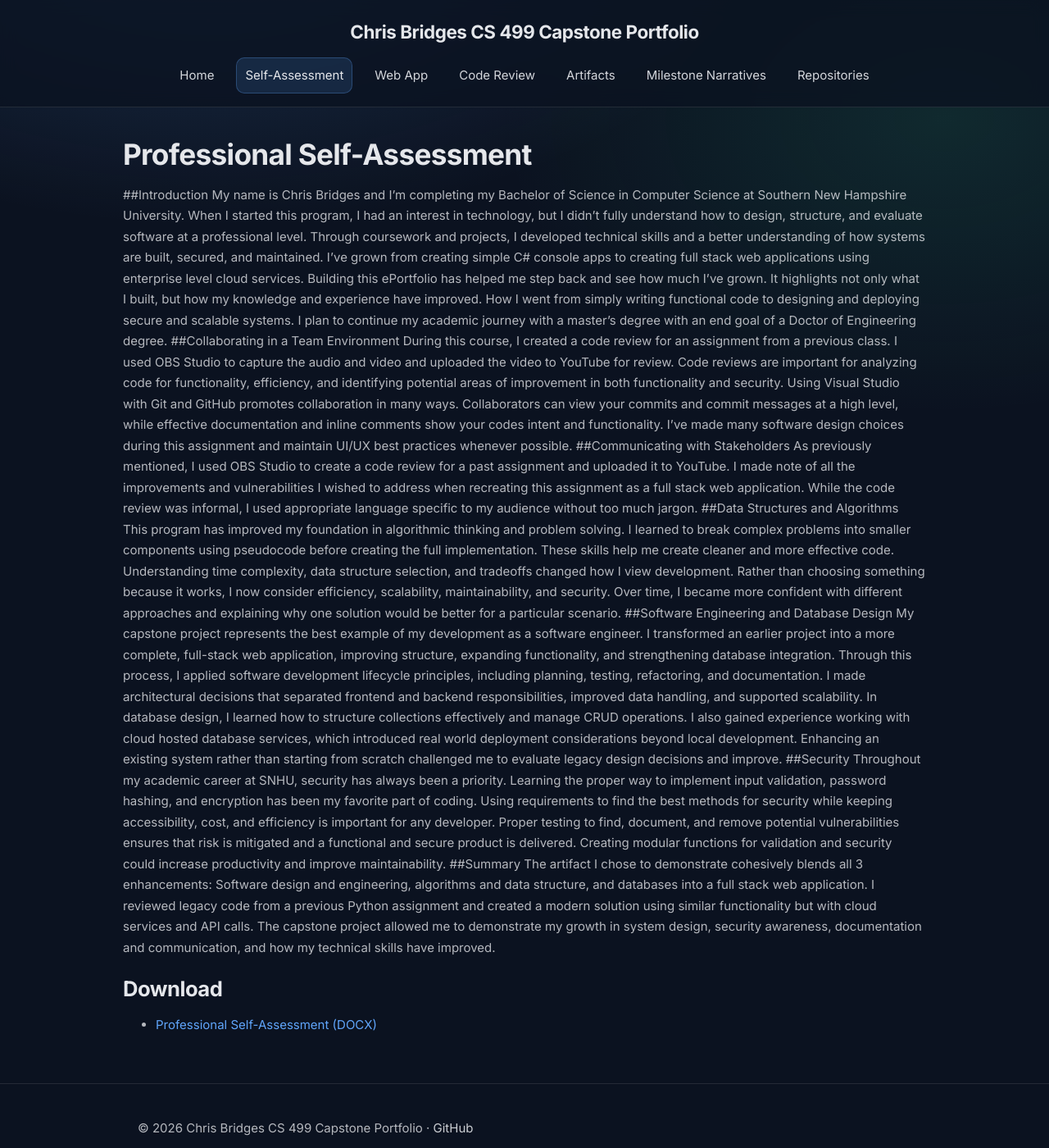
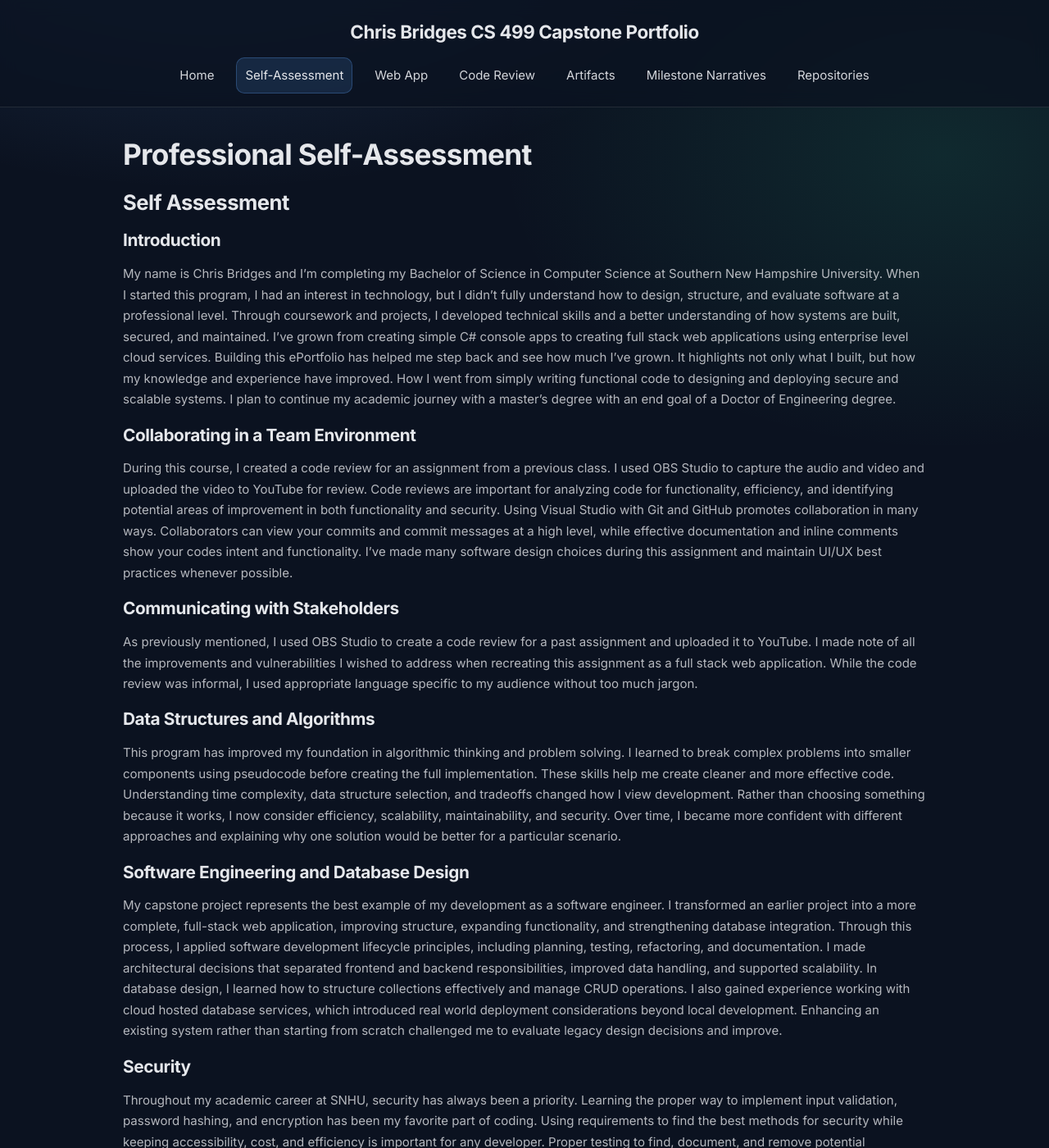
Before and after one commit to christopherbridges1/christopherbridges1.github.io, a Jekyll site: the page built from _pages/self-assessment.md, in a window 1280 px wide and 1400 px high. Shown: the whole window at 82% size. Built offline with Jekyll 4.4.1, drawn with Linux system fonts in a browser that asks for light colours; some of the changed text lies outside the part shown.

Commit message:
Update self-assessment.md

```diff
--- a/_pages/self-assessment.md
+++ b/_pages/self-assessment.md
@@ -3,24 +3,32 @@ layout: page
 title: Professional Self-Assessment
 permalink: /self-assessment/
 ---
-##Introduction
+
+## Self Assessment
+
+### Introduction
 My name is Chris Bridges and I’m completing my Bachelor of Science in Computer Science at Southern New Hampshire University. When I started this program, I had an interest in technology, but I didn’t fully understand how to design, structure, and evaluate software at a professional level. Through coursework and projects, I developed technical skills and a better understanding of how systems are built, secured, and maintained. I’ve grown from creating simple C# console apps to creating full stack web applications using enterprise level cloud services.
 Building this ePortfolio has helped me step back and see how much I’ve grown. It highlights not only what I built, but how my knowledge and experience have improved. How I went from simply writing functional code to designing and deploying secure and scalable systems. I plan to continue my academic journey with a master’s degree with an end goal of a Doctor of Engineering degree.
-##Collaborating in a Team Environment
-	During this course, I created a code review for an assignment from a previous class. I used OBS Studio to capture the audio and video and uploaded the video to YouTube for review. Code reviews are important for analyzing code for functionality, efficiency, and identifying potential areas of improvement in both functionality and security. Using Visual Studio with Git and GitHub promotes collaboration in many ways. Collaborators can view your commits and commit messages at a high level, while effective documentation and inline comments show your codes intent and functionality. I’ve made many software design choices during this assignment and maintain UI/UX best practices whenever possible.
-##Communicating with Stakeholders
-	As previously mentioned, I used OBS Studio to create a code review for a past assignment and uploaded it to YouTube. I made note of all the improvements and vulnerabilities I wished to address when recreating this assignment as a full stack web application. While the code review was informal, I used appropriate language specific to my audience without too much jargon.
-##Data Structures and Algorithms
-	This program has improved my foundation in algorithmic thinking and problem solving. I learned to break complex problems into smaller components using pseudocode before creating the full implementation. These skills help me create cleaner and more effective code.
-	Understanding time complexity, data structure selection, and tradeoffs changed how I view development. Rather than choosing something because it works, I now consider efficiency, scalability, maintainability, and security. Over time, I became more confident with different approaches and explaining why one solution would be better for a particular scenario.
-##Software Engineering and Database Design
-	My capstone project represents the best example of my development as a software engineer. I transformed an earlier project into a more complete, full-stack web application, improving structure, expanding functionality, and strengthening database integration. Through this process, I applied software development lifecycle principles, including planning, testing, refactoring, and documentation. I made architectural decisions that separated frontend and backend responsibilities, improved data handling, and supported scalability.
+
+### Collaborating in a Team Environment
+During this course, I created a code review for an assignment from a previous class. I used OBS Studio to capture the audio and video and uploaded the video to YouTube for review. Code reviews are important for analyzing code for functionality, efficiency, and identifying potential areas of improvement in both functionality and security. Using Visual Studio with Git and GitHub promotes collaboration in many ways. Collaborators can view your commits and commit messages at a high level, while effective documentation and inline comments show your codes intent and functionality. I’ve made many software design choices during this assignment and maintain UI/UX best practices whenever possible.
+
+### Communicating with Stakeholders
+As previously mentioned, I used OBS Studio to create a code review for a past assignment and uploaded it to YouTube. I made note of all the improvements and vulnerabilities I wished to address when recreating this assignment as a full stack web application. While the code review was informal, I used appropriate language specific to my audience without too much jargon.
+
+### Data Structures and Algorithms
+This program has improved my foundation in algorithmic thinking and problem solving. I learned to break complex problems into smaller components using pseudocode before creating the full implementation. These skills help me create cleaner and more effective code.
+Understanding time complexity, data structure selection, and tradeoffs changed how I view development. Rather than choosing something because it works, I now consider efficiency, scalability, maintainability, and security. Over time, I became more confident with different approaches and explaining why one solution would be better for a particular scenario.
+
+### Software Engineering and Database Design
+My capstone project represents the best example of my development as a software engineer. I transformed an earlier project into a more complete, full-stack web application, improving structure, expanding functionality, and strengthening database integration. Through this process, I applied software development lifecycle principles, including planning, testing, refactoring, and documentation. I made architectural decisions that separated frontend and backend responsibilities, improved data handling, and supported scalability.
 In database design, I learned how to structure collections effectively and manage CRUD operations. I also gained experience working with cloud hosted database services, which introduced real world deployment considerations beyond local development. Enhancing an existing system rather than starting from scratch challenged me to evaluate legacy design decisions and improve.
-##Security
-	Throughout my academic career at SNHU, security has always been a priority. Learning the proper way to implement input validation, password hashing, and encryption has been my favorite part of coding. Using requirements to find the best methods for security while keeping accessibility, cost, and efficiency is important for any developer. Proper testing to find, document, and remove potential vulnerabilities ensures that risk is mitigated and a functional and secure product is delivered. Creating modular functions for validation and security could increase productivity and improve maintainability.
-##Summary
-	The artifact I chose to demonstrate cohesively blends all 3 enhancements: Software design and engineering, algorithms and data structure, and databases into a full stack web application. I reviewed legacy code from a previous Python assignment and created a modern solution using similar functionality but with cloud services and API calls. The capstone project allowed me to demonstrate my growth in system design, security awareness, documentation and communication, and how my technical skills have improved.
 
+### Security
+Throughout my academic career at SNHU, security has always been a priority. Learning the proper way to implement input validation, password hashing, and encryption has been my favorite part of coding. Using requirements to find the best methods for security while keeping accessibility, cost, and efficiency is important for any developer. Proper testing to find, document, and remove potential vulnerabilities ensures that risk is mitigated and a functional and secure product is delivered. Creating modular functions for validation and security could increase productivity and improve maintainability.
+
+### Summary
+The artifact I chose to demonstrate cohesively blends all 3 enhancements: Software design and engineering, algorithms and data structure, and databases into a full stack web application. I reviewed legacy code from a previous Python assignment and created a modern solution using similar functionality but with cloud services and API calls. The capstone project allowed me to demonstrate my growth in system design, security awareness, documentation and communication, and how my technical skills have improved.
 
 ## Download
 - [Professional Self-Assessment (DOCX)](/assets/docs/Professional-Self-Assessment.docx)
```
